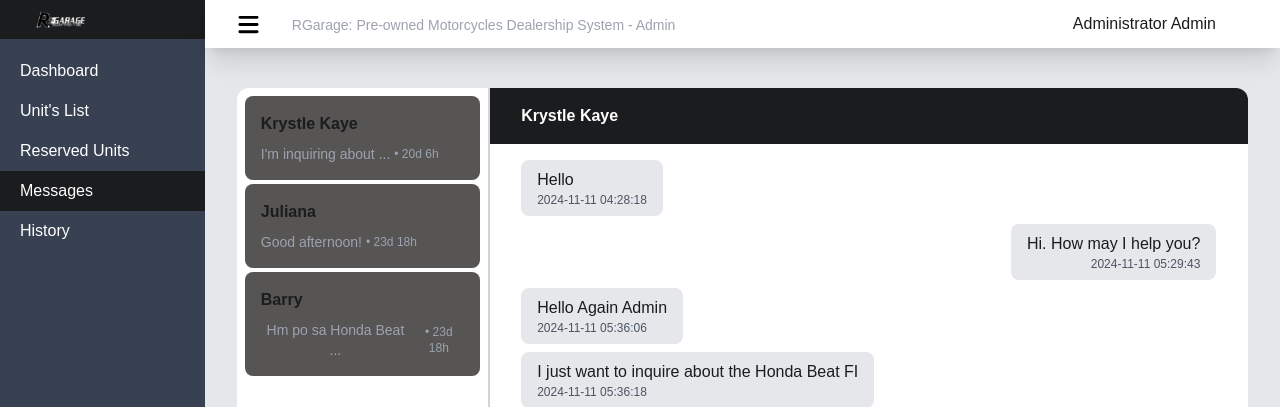
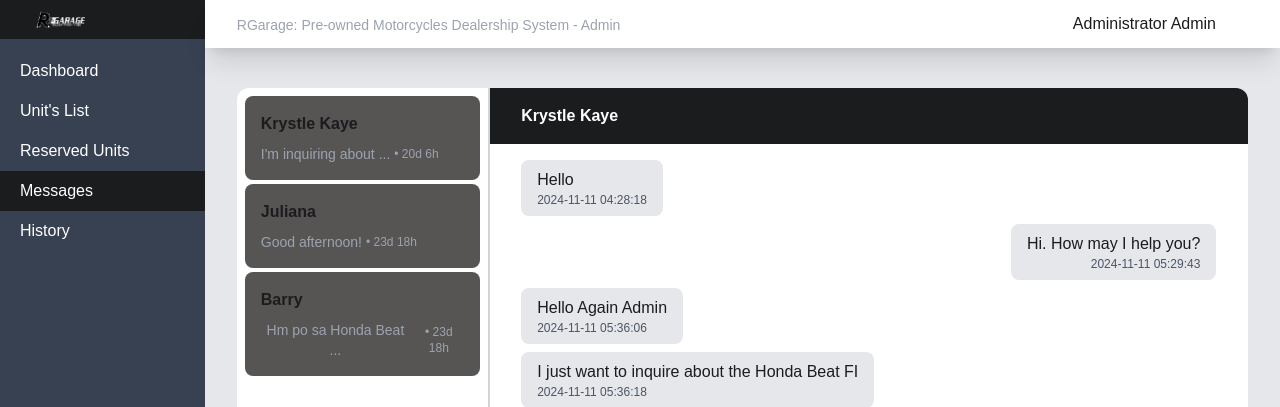
Before and after one commit to jericViernes30/RGarage, a PHP site: page /RGarage/admin/messages in a window 1280 px wide. Shown: the top 407 px of the page. Run offline with PHP 8.4, Linux system fonts and the light colour scheme; data comes from the database, SQL or seed files in the repository; some libraries are stand-ins or nearby versions.

Commit message:
removed the burger

```diff
--- a/views/admin/messages.php
+++ b/views/admin/messages.php
@@ -24,7 +24,7 @@
     <div class="w-[84%] h-screen">
         <div class="w-full py-3 flex justify-between bg-white shadow-xl mb-10">
             <div class="flex items-center gap-8 pl-8">
-                <svg xmlns="http://www.w3.org/2000/svg" viewBox="0 0 448 512" width="23" height="23" fill="#000"><!--!Font Awesome Free 6.6.0 by @fontawesome - https://fontawesome.com License - https://fontawesome.com/license/free Copyright 2024 Fonticons, Inc.--><path d="M0 96C0 78.3 14.3 64 32 64l384 0c17.7 0 32 14.3 32 32s-14.3 32-32 32L32 128C14.3 128 0 113.7 0 96zM0 256c0-17.7 14.3-32 32-32l384 0c17.7 0 32 14.3 32 32s-14.3 32-32 32L32 288c-17.7 0-32-14.3-32-32zM448 416c0 17.7-14.3 32-32 32L32 448c-17.7 0-32-14.3-32-32s14.3-32 32-32l384 0c17.7 0 32 14.3 32 32z"/></svg>
+
                 <p class="pt-[2px] text-gray-400 text-sm">RGarage: Pre-owned Motorcycles Dealership System - Admin</p>
             </div>
             <div class="px-16 flex items-center">
```
